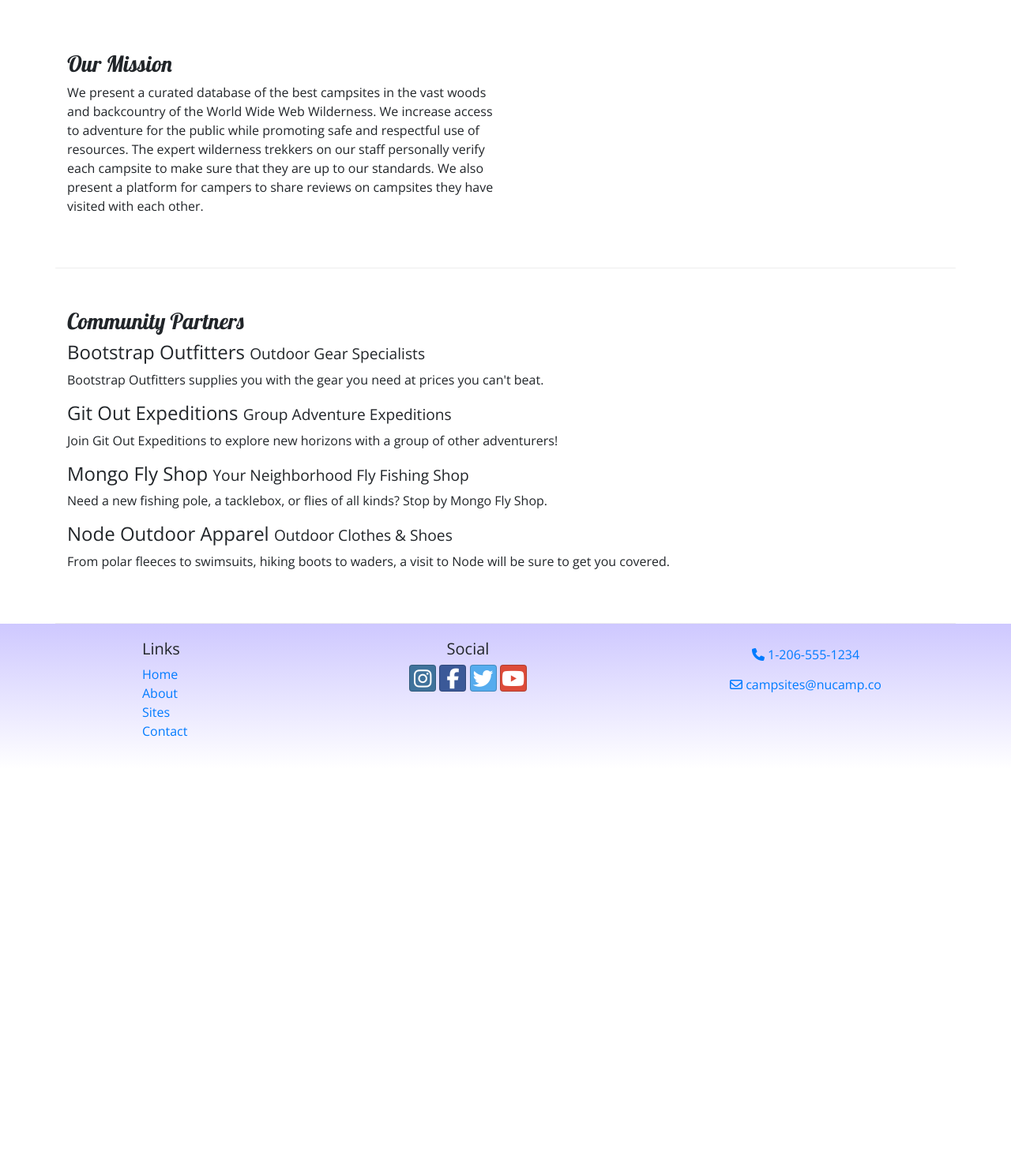
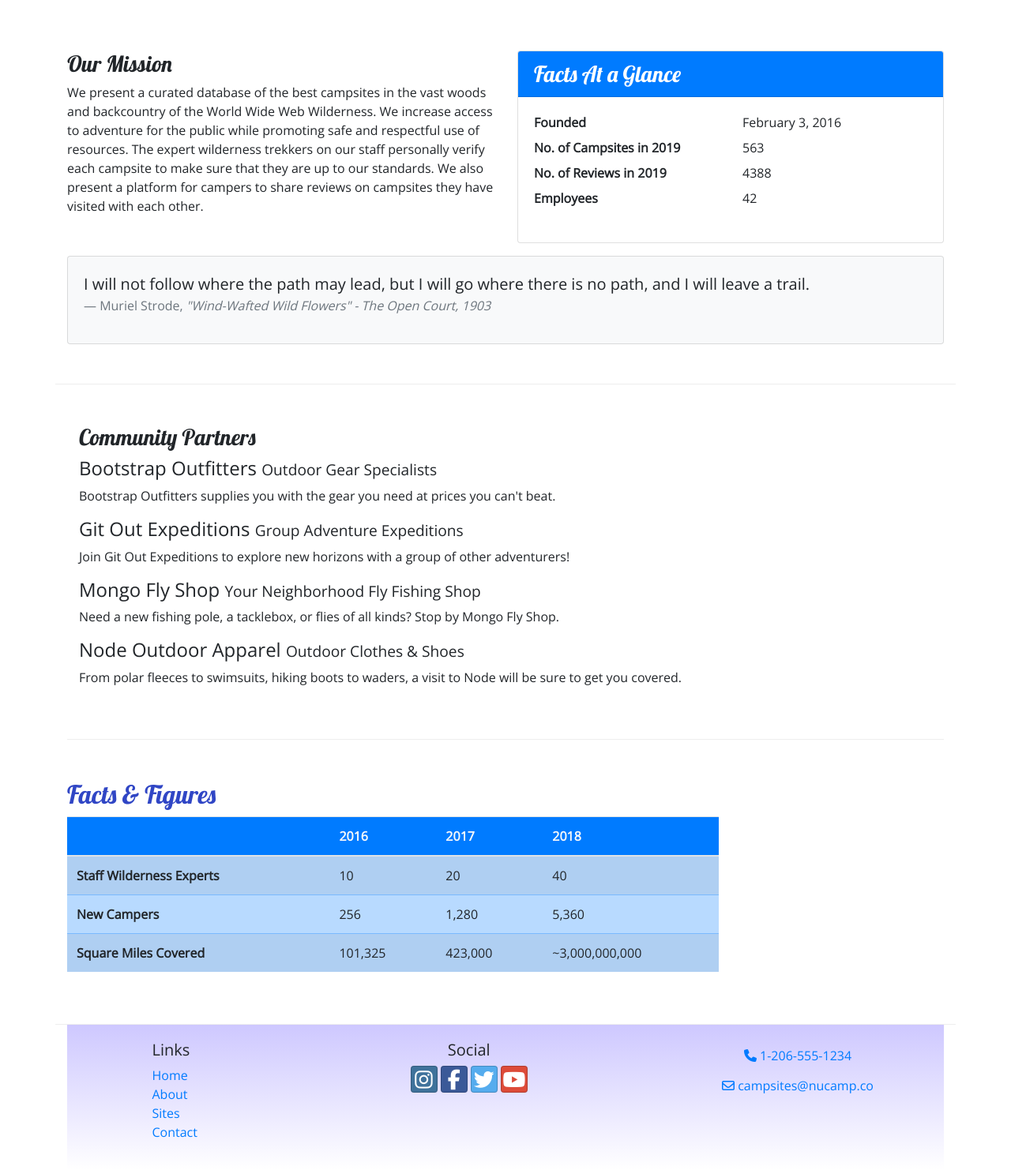
Before and after one commit to RachelleDMitchell/nucampsite, a website: page aboutus.html in a window 1280 px wide. Shown: the part 340-1822 px from the top of the page at 79% size. Before the commit the page ends 1314 px from the top, so only its background shows below. Drawn offline with nearby package versions, Linux system fonts and the light colour scheme.

Commit message:
Tables and Cards

```diff
--- a/aboutus.html
+++ b/aboutus.html
@@ -68,14 +68,38 @@
         <div class="row row-content">
             <div class="col-sm-6">
                 <h3>Our Mission</h3>
-                <p class="d-none d-sm-block">We present a curated database of the best campsites in the vast woods and
-                    backcountry of the World Wide Web Wilderness. We increase access to adventure for the public while
-                    promoting safe and respectful use of resources. The expert wilderness trekkers on our staff
-                    personally verify each campsite to make sure that they are up to our standards. We also present a
-                    platform for campers to share reviews on campsites they have visited with each other.</p>
+                <p>We present a curated database of the best campsites in the vast woods and backcountry of the World Wide Web Wilderness. We increase access to adventure for the public while promoting safe and respectful use of resources. The expert wilderness trekkers on our staff personally verify each campsite to make sure that they are up to our standards. We also present a platform for campers to share reviews on campsites they have visited with  each other.</p>
+            </div>
+            <div class="col-sm-6">
+                <div class="card">
+                    <h3 class="card-header bg-primary text-white">Facts At a Glance</h3>
+                    <div class="card-body">
+                        <dl class="row">
+                            <dt class="col-6">Founded</dt>
+                            <dd class="col-6">February 3, 2016</dd>
+                            <dt class="col-6">No. of Campsites in 2019</dt>
+                            <dd class="col-6">563</dd>
+                            <dt class="col-6">No. of Reviews in 2019</dt>
+                            <dd class="col-6">4388</dd>
+                            <dt class="col-6">Employees</dt>
+                            <dd class="col-6">42</dd>
+                        </dl>
+                    </div>
+                </div>
+            </div>
+            <div class="col">
+                <div class="card bg-light mt-3">
+                    <blockquote class="blockquote card-body">
+                        <p class="mb-0">I will not follow where the path may lead, but I will go where there is no path, and I will leave a trail.</p>
+                        <footer class="blockquote-footer">Muriel Strode,
+                            <cite title="Source Title">"Wind-Wafted Wild Flowers" -
+                                The Open Court, 1903
+                            </cite>
+                        </footer>
+                    </blockquote>
+        		</div>
             </div>
         </div>
-    </div>
 
     <div class="container">
         <div class="row row-content">
@@ -97,7 +121,45 @@
         </div>
     </div>
 
-    <footer>
+    <div class="row row-content">
+        <div class="col-sm-9">
+            <h2>Facts &amp; Figures</h2>
+            <div class="table-responsive">
+                   <table class="table table-striped">
+                    <thead>
+                        <tr class="bg-primary text-light">
+                            <th></th>
+                            <th>2016</th>
+                            <th>2017</th>
+                            <th>2018</th>
+                        </tr>
+                    </thead>
+                    <tbody class="table-primary">
+                        <tr>
+                            <th>Staff Wilderness Experts</th>
+                            <td>10</td>
+                            <td>20</td>
+                            <td>40</td>
+                        </tr>
+                        <tr>
+                            <th>New Campers</th>
+                            <td>256</td>
+                            <td>1,280</td>
+                            <td>5,360</td>
+                        </tr>
+                        <tr>
+                            <th>Square Miles Covered</th>
+                            <td>101,325</td>
+                            <td>423,000</td>
+                            <td>~3,000,000,000</td>
+                        </tr>
+                    </tbody>
+                </table>
+            </div>
+        </div>
+   </div>
+
+    <footer class="site-footer">
         <div class="container">
             <div class="row">
                 <div class="col-4 col-sm-2 offset-1">
--- a/css/styles.css
+++ b/css/styles.css
@@ -14,8 +14,8 @@ header h2 {
     color: #CEC8FF;
 }
 
-footer {
-    background-image: linear-gradient(#cec8ff, white);
+.site-footer{
+    background-image: linear-gradient(#CEC8FF, white);
     padding: 20px 0;
 }
 
```
Also changed, not shown: contactus.html (+1 -1 lines), index.html (+1 -1 lines).
